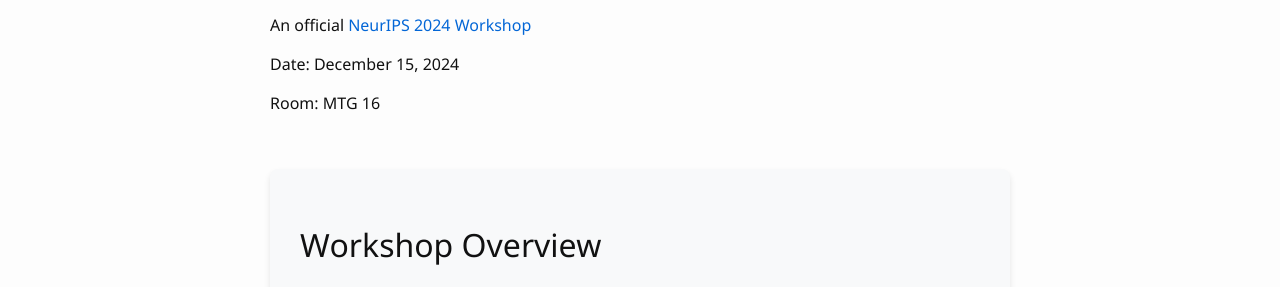
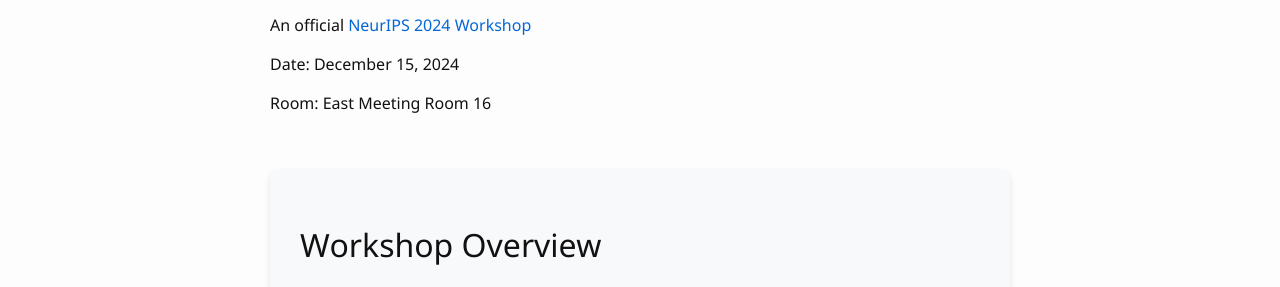
Before and after one commit to aaai-fidu-lab/aaai-fidu-lab.github.io, a Jekyll site: the page built from index.md, in a window 1280 px wide. Shown: the part 601-888 px from the top of the page. Built offline with Jekyll 4.4.1, drawn with Linux system fonts in a browser that asks for light colours; our own code applies the rules of GitHub Pages for plain Markdown files.

Commit message:
Update index.md

```diff
--- a/index.md
+++ b/index.md
@@ -74,7 +74,7 @@ An official [NeurIPS 2024 Workshop](https://neurips.cc/virtual/2024/workshop/847
 
 Date: December 15, 2024
 
-Room: MTG 16
+Room: East Meeting Room 16
 
 
 <br>
```
